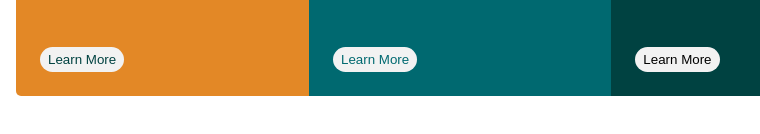
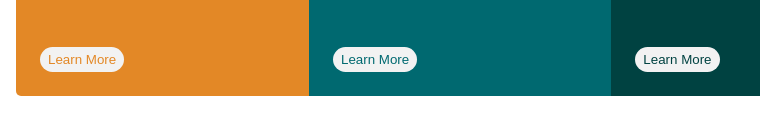
Before and after one commit to PrasadBandaru473/3-column-preview-card, a plain HTML site: page index.html in a window 1280 px wide. Shown: the part 488-622 px from the top of the page, 176-936 px from the left. Drawn offline with Linux system fonts and the light colour scheme.

Commit message:
Button text color correction

```diff
--- a/style.css
+++ b/style.css
@@ -76,7 +76,7 @@ body {
 .suvsButton {
     color:hsl(184, 100%, 22%);
 }
-.sedansButton {
+.luxuryButton {
     color: hsl(179, 100%, 13%);
 }
 .sedans {
```
